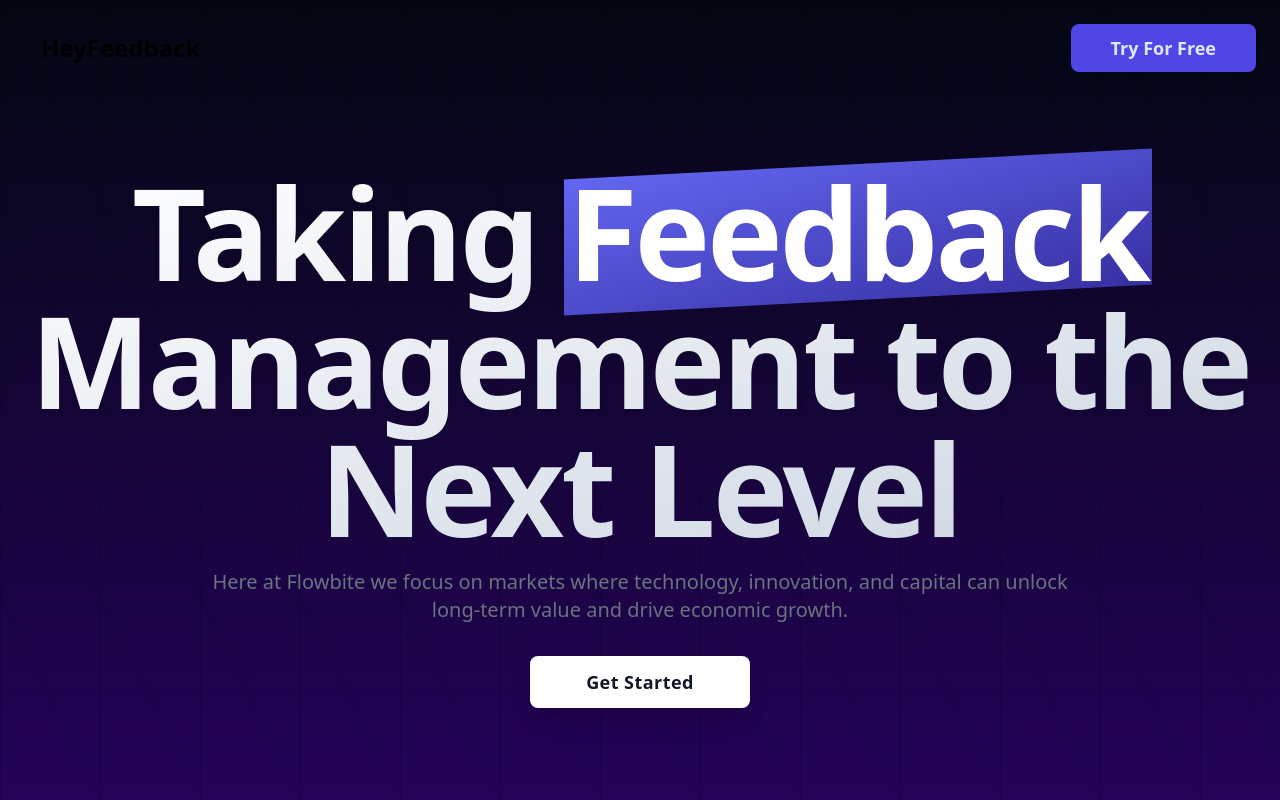
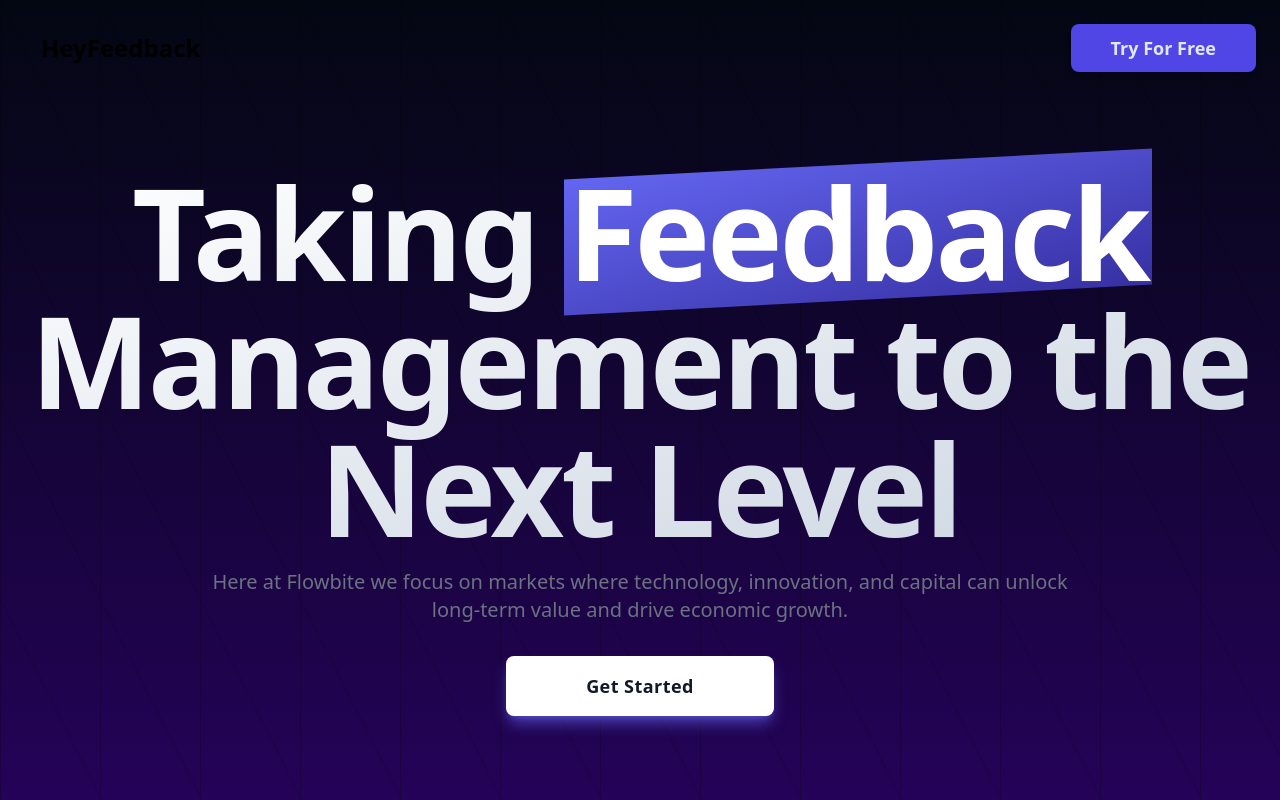
Before and after one commit to ramezj/HeyFeedback, a Next.js app: page / in a window 1280 px wide. Shown: the top 800 px of the page. Built offline with nearby package versions, Linux system fonts and the light colour scheme; no server answers.

Commit message:
🚀 Big UI Updates

```diff
--- a/src/Components/Button.js
+++ b/src/Components/Button.js
@@ -10,14 +10,18 @@ const Button = (props) => {
     bg-indigo-600
     focus:outline-none
     focus:ring-none
-    font-bold
+    font-extrabold
     rounded-lg
     text-lg
     px-10 py-2.5
     text-center
     mr-4 mt-4
     hover:bg-indigo-500
-    duration-500">
+    duration-500
+    shadow-xl
+    shadow-indigo-500/10
+    font-extrabold
+    ">
     {props.title}
     </button>
   )
--- a/src/Components/Jumbotron.js
+++ b/src/Components/Jumbotron.js
@@ -11,9 +11,13 @@ return (
   </span>Management to the Next Level</h1>
         <p className="mb-8 text-lg font-normal text-gray-500 lg:text-xl sm:px-16 lg:px-48 dark:text-gray-400">Here at Flowbite we focus on markets where technology, innovation, and capital can unlock long-term value and drive economic growth.</p>
         <div className="flex flex-col space-y-4 sm:flex-row sm:justify-center sm:space-y-0 sm:space-x-4">
-        <button type="button" className="font-bold text-lg flex items-center justify-center text-gray-900 bg-white shadow-xl px-14 py-3 tracking-wide capitalize transition-colors transform rounded-lg">
+        <motion.button
+        whileHover={{
+            scale:1.1
+        }}
+        type="button" className="font-bold text-lg flex items-center justify-center text-gray-900 bg-white shadow-lg shadow-indigo-500/60 px-20 py-4 tracking-wide capitalize transition-colors transform rounded-lg">
             Get Started
-            </button>
+            </motion.button>
         </div>
     </div>
 </section>
--- a/src/Components/Navbar.js
+++ b/src/Components/Navbar.js
@@ -13,7 +13,7 @@ const Navbar = () => {
             <>
   <div className="navbar bg-transparent">
   <div className="flex-1">
-    <Link className="btn btn-ghost normal-case text-2xl mt-4 ml-4" href="/">HeyFeedback</Link>
+    <Link className="btn btn-ghost normal-case text-2xl mt-4 ml-4 font-bold" href="/">HeyFeedback</Link>
   </div>
   <div className="flex-none gap-2">
     <div className="dropdown dropdown-end">
@@ -41,7 +41,7 @@ const Navbar = () => {
             <>
             <div className="navbar bg-bg-transparent">
   <div className="navbar-start">
-    <a className="btn btn-ghost normal-case text-2xl mt-4 ml-4">HeyFeedback</a>
+    <a className="btn btn-ghost normal-case text-2xl mt-4 ml-4 font-bold">HeyFeedback</a>
   </div>
   <div className="navbar-end">
   <motion.button onClick={() => {signIn("google", { callbackUrl: '/App' })}} className="shadow-md
```
